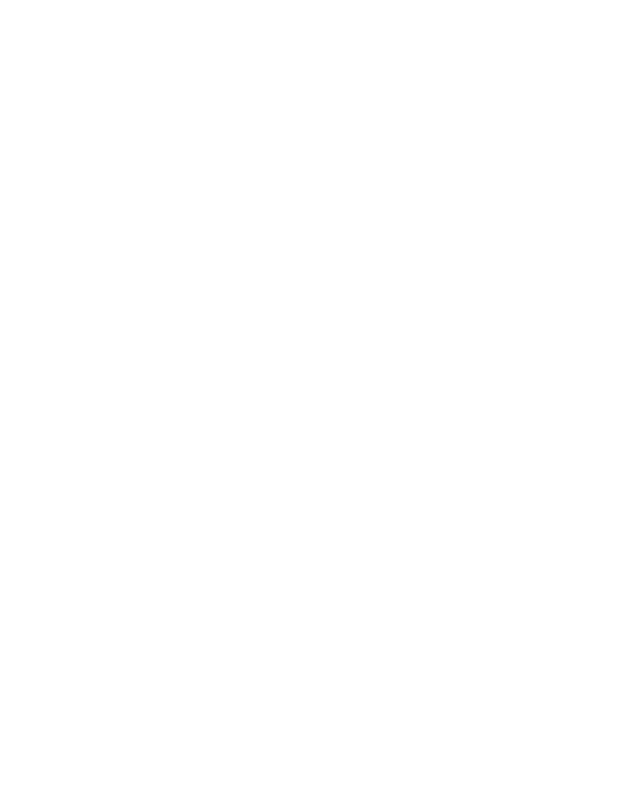
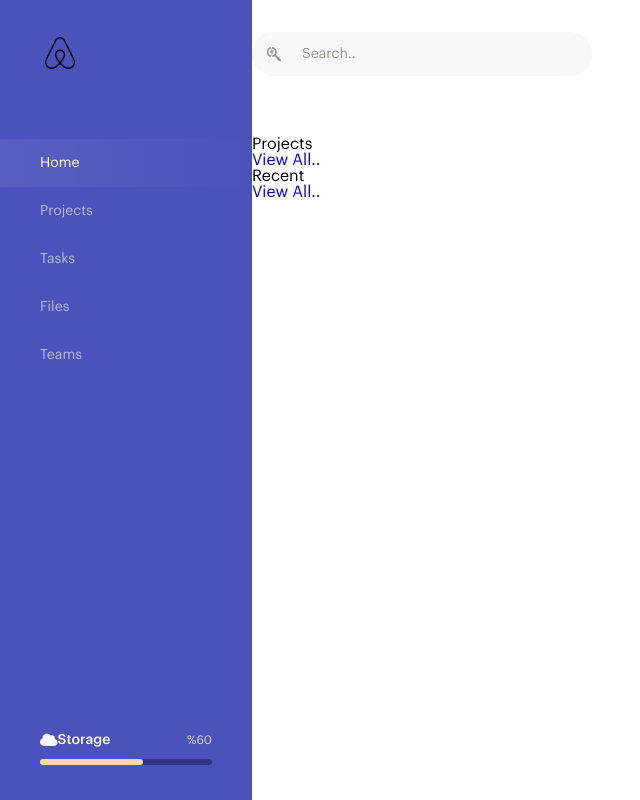
Before and after one commit to elanurbulbul/DashBoard, a plain HTML site: page index.html in a window 1280 px wide. Shown: the whole page, without its empty margins (0-640 px from the left). Drawn offline with Linux system fonts and the light colour scheme.

Commit message:
sideBarfinish

```diff
--- a/css/style.css
+++ b/css/style.css
@@ -1,3 +1,5 @@
+@import url("https://cdnjs.cloudflare.com/ajax/libs/font-awesome/6.5.1/css/all.min.css");
+
 html, body, div, span, applet, object, iframe,
 h1, h2, h3, h4, h5, h6, p, blockquote, pre,
 a, abbr, acronym, address, big, cite, code,
@@ -77,10 +79,116 @@ img {
     font-style: normal;
     font-display: swap;
 }
-htmel, body{
+html, body{
     height: 100%;
     font-family: Graphik, sans-serif;
 }
 body{
     display: flex;
 }
+.sidebar{
+    width: 252px;
+    background: #4c52bc;
+    display: flex;
+    flex-direction: column;
+}
+
+.sidebar .logo{
+    padding: 35px 0 65px 42px;
+}
+.sidebar .logo a img{
+    width: 36px;
+    height: 36pxs;
+}
+.sidebar .menu ul li a{
+    display: block;
+    height: 48px;
+    line-height: 48px;
+    padding: 0 40px;
+    font-size: 14px;
+    color: rgba(255, 255, 255, .6);
+}
+.sidebar .menu ul li a:hover{
+    color: #fff;
+}
+.sidebar .menu ul li.active a{
+    color:#fff;
+    background: linear-gradient(to left, transparent, rgba(255, 255, 255, .08));
+    /* box-shadow: 0 1px 3px 0 rgba(0, 0, 0, .1);
+    text-shadow: 0 2px 4px rgba(0, 0, 0, .5); */
+}
+.sidebar .storage{
+    padding: 0 40px 35px;
+    margin-top: auto;
+}
+.sidebar .storage .bar{
+    width: 100%;
+    height: 6px;
+    border-radius: 6px;
+    background: #30358A;
+    margin-top: 12px;
+}
+.sidebar .storage .bar span{
+    width: auto;
+    height: 6px;
+    border-radius: 6px;
+    background: #F8D9AF ;
+    display: block;
+}
+.sidebar .storage .title{
+    display: flex;
+    font-size: 14px;
+    font-weight: 500;
+    color: #fff;
+    align-items: center;
+}
+.sidebar .storage .title .percent{
+    font-size: 12px;
+    color: rgba(255, 255, 255, .8);
+    font-weight: normal;
+    margin-left: auto;
+
+}
+.sidebar .storage .title div i{
+    margin-right: 5px;
+}
+.content{
+    flex: 1;
+    display: flex;
+}
+.content .inner{
+ flex: 1;
+ padding: 32px 0;
+}
+.content .inner .search{
+    position: relative;
+    margin-bottom: 60px;
+}
+.content .inner .search label{
+    position: absolute;
+    top: 0;
+    left: 0;
+    width: 44px;
+    height: 44px;
+    display: flex;
+    align-items: center;
+    justify-content: center;
+    color: #8F9488;
+}
+.content .inner .search input{
+    width: 340px;
+    height: 44px;
+    border-radius: 44px;
+    background: rgba(202, 206, 231, .14);
+    font-size: 14px;
+    padding: 0 20px 0 50px;
+    box-sizing: border-box;
+}
+.content .inner .search input::placeholder{
+    color: #8F9488;
+}
+.content .rightbar{
+    width: 360px;
+    padding: 32px 65px;
+    border-left: 2px solid #F6F7FA;
+}
--- a/index.html
+++ b/index.html
@@ -7,7 +7,56 @@
     <link rel="stylesheet" href="css/style.css">
 </head>
 <body>
-    <div class="sidebar"></div>
-    <div class="content"></div>
+    <div class="sidebar">
+        <div class="logo">
+            <a href="#">
+                <img src="img/logoimg.png" alt="">
+            </a>
+        </div>
+        <nav class="menu">
+            <ul>
+                <li class="active"><a href="#">Home</a></li>
+                <li><a href="#">Projects</a></li>
+                <li><a href="#">Tasks</a></li>
+                <li><a href="#">Files</a></li>
+                <li><a href="#">Teams</a></li>
+
+            </ul>
+        </nav>
+        <div class="storage">
+            <div class="title">
+                    <i class="fa-solid fa-cloud"></i>
+                    Storage
+                <div class="percent">%60</div>
+            </div>
+            <div class="bar">
+                <span style="width: 60%;"></span>
+            </div>
+
+        </div>
+    </div>
+    <div class="content">
+        <div class="inner">
+            <div class="search">
+                <input type="text" placeholder="Search..">
+                <label>
+                    <i class="fa-brands fa-searchengin"></i>
+                </label>
+            </div>
+            <div class="inner-box">
+                <div class="content-title">
+                    <h6>Projects</h6>
+                    <a href="#">View All..</a>
+                </div>
+            </div>
+            <div class="inner-box">
+                <div class="content-title">
+                    <h6>Recent</h6>
+                    <a href="#">View All..</a>
+                </div>
+            </div>
+        </div>
+        <div class="rightbar"></div>
+    </div>
 </body>
 </html>
```
Also changed, not shown: img/logo.svg (added), img/logoimg.png (added).
